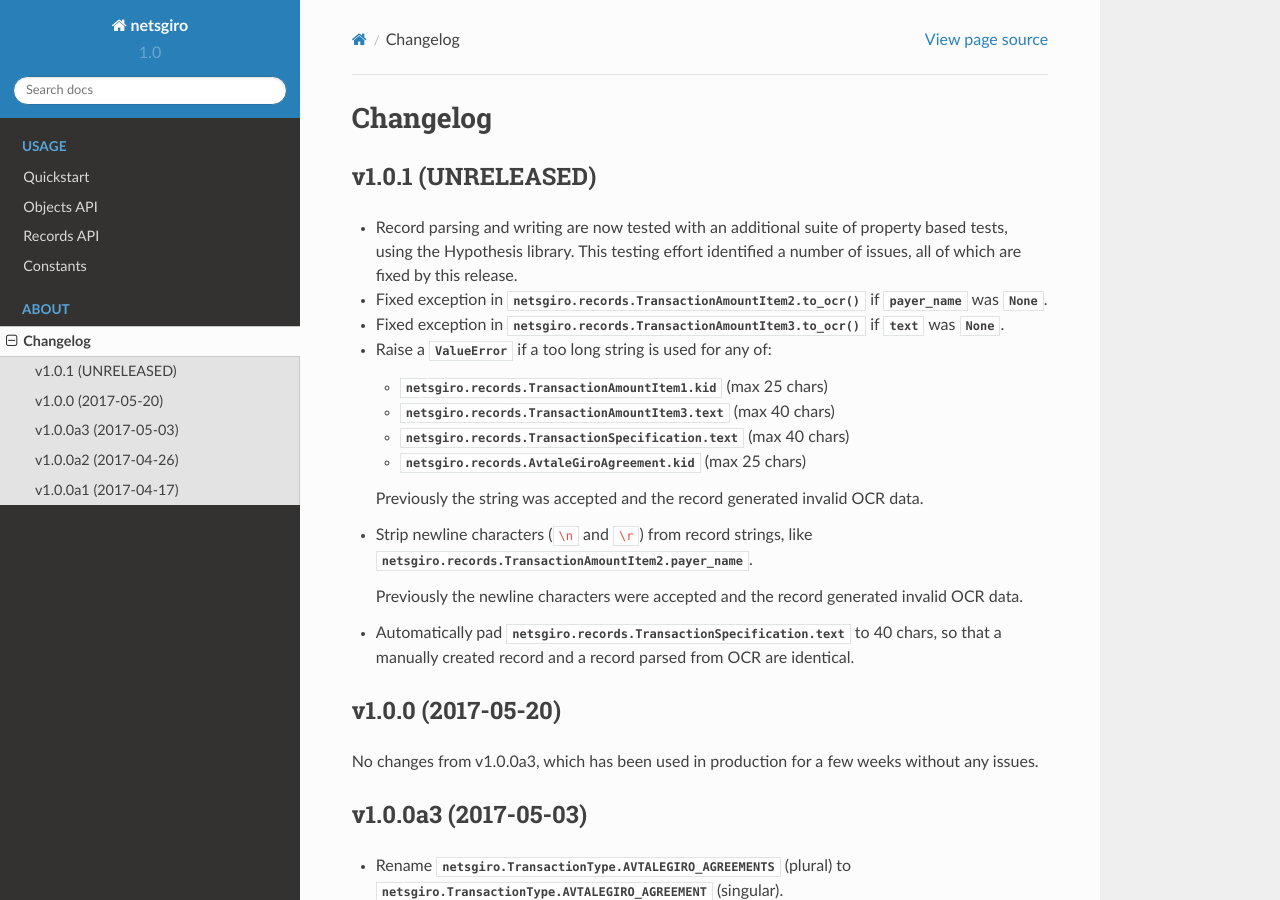
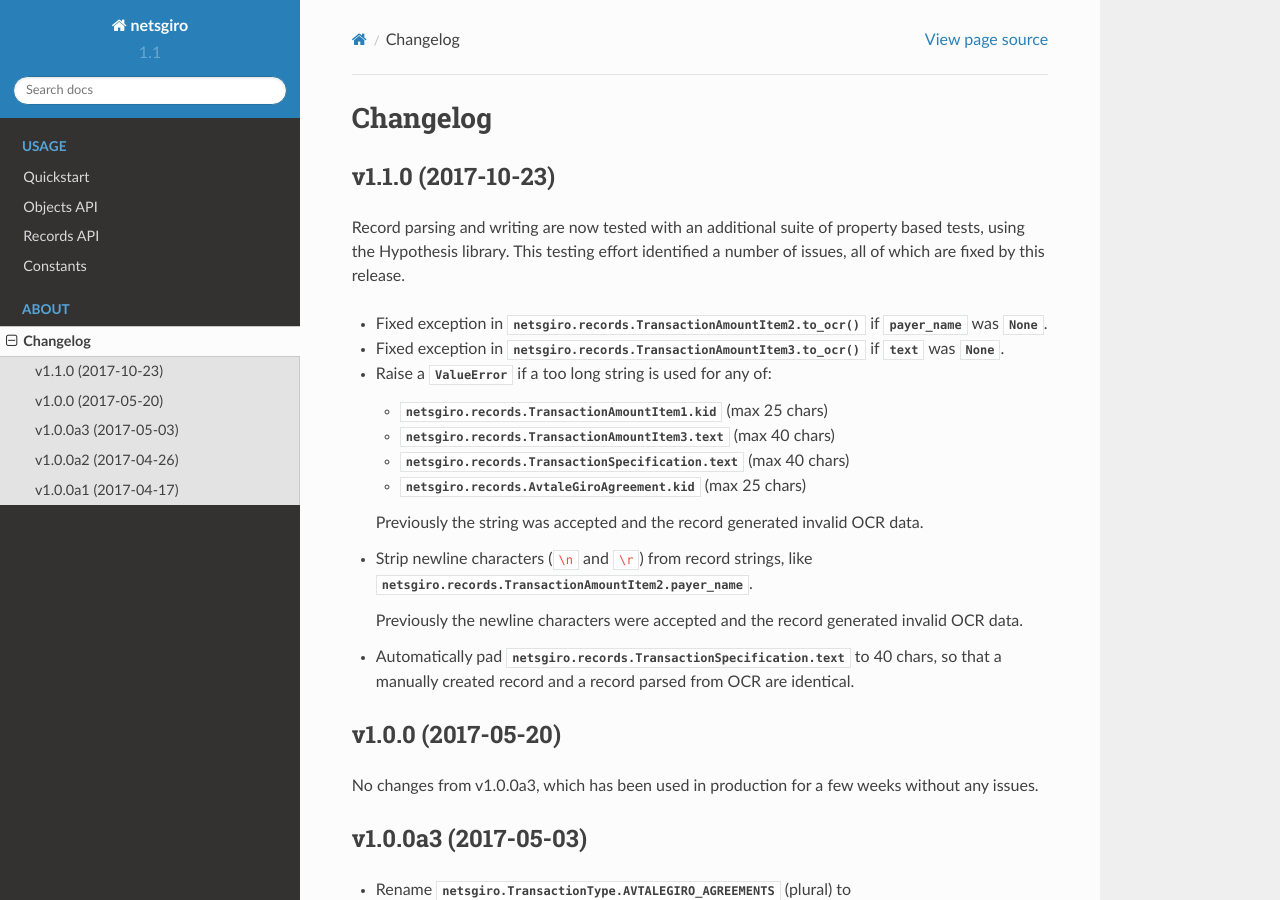
Before and after one commit to otovo/python-netsgiro, a Sphinx documentation site: the page built from docs/changelog.rst, in a window 1280 px wide and 900 px high. Built offline with Sphinx 7.4.7 and the Read the Docs theme 2.0.0, drawn with Linux system fonts in a browser that asks for light colours.

```diff
--- a/docs/changelog.rst
+++ b/docs/changelog.rst
@@ -3,12 +3,12 @@ Changelog
 =========
 
 
-v1.0.1 (UNRELEASED)
+v1.1.0 (2017-10-23)
 ===================
 
-- Record parsing and writing are now tested with an additional suite of
-  property based tests, using the Hypothesis library. This testing effort
-  identified a number of issues, all of which are fixed by this release.
+Record parsing and writing are now tested with an additional suite of property
+based tests, using the Hypothesis library. This testing effort identified a
+number of issues, all of which are fixed by this release.
 
 - Fixed exception in :meth:`netsgiro.records.TransactionAmountItem2.to_ocr()`
   if :attr:`~netsgiro.records.TransactionAmountItem2.payer_name` was
--- a/netsgiro/__init__.py
+++ b/netsgiro/__init__.py
@@ -1,4 +1,4 @@
-__version__ = '1.0.0'
+__version__ = '1.1.0'
 
 
 from netsgiro.constants import *  # noqa: Reexport
```
